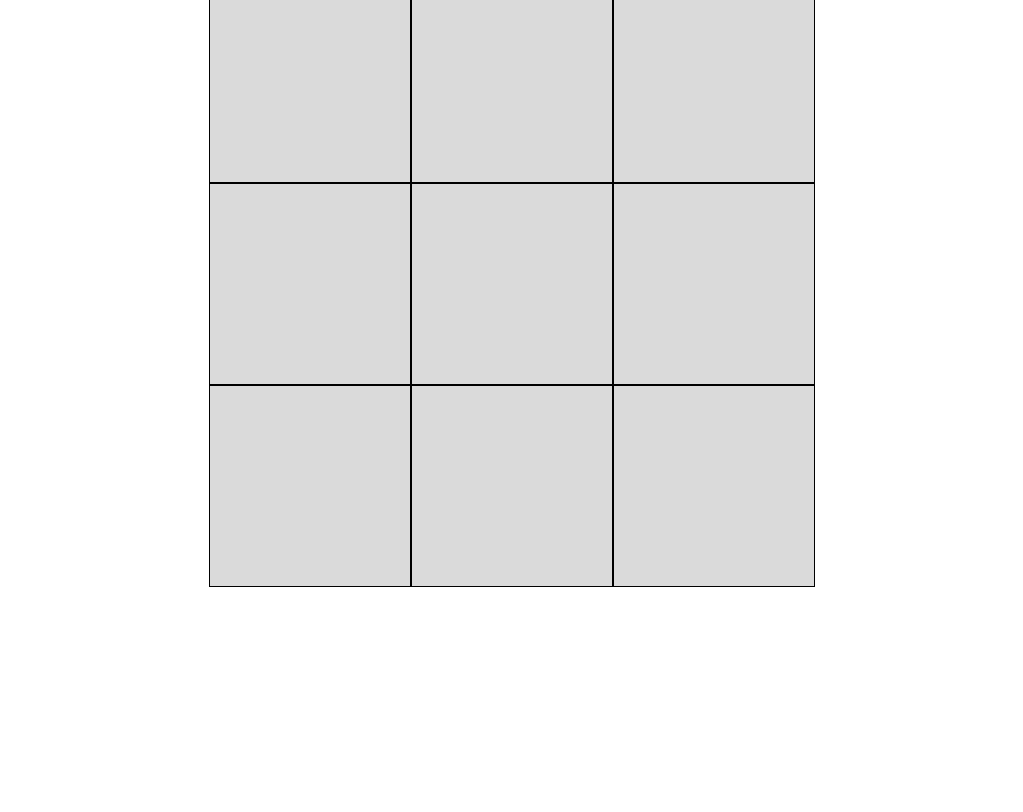
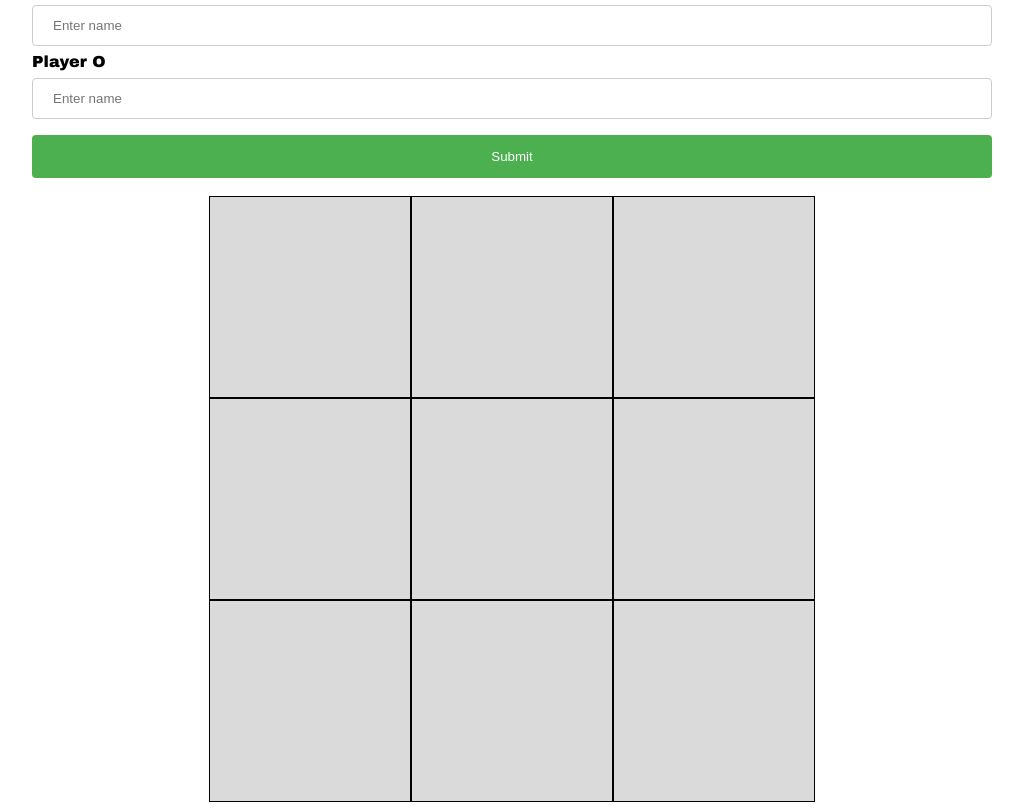
Before and after one commit to c-yip/tic-tac-toe, a plain HTML site: page index.html in a window 1280 px wide. Shown: the part 125-937 px from the top of the page, without its empty margins (128-1151 px from the left). Before the commit the page ends 800 px from the top, so only its background shows below. Drawn offline with Linux system fonts and the light colour scheme.

Commit message:
Add form for players to enter their names.

```diff
--- a/index.html
+++ b/index.html
@@ -14,6 +14,17 @@
 <body>
     <div class="container">
         <h1 class="title">Tic Tac Toe</h1>
+
+        <form action="" id="player-name-submission">
+            <label for="player-x-name">Player X</label>
+            <input type="text" name="player-x-name" id="player-x-name" placeholder="Enter name">
+
+            <label for="player-o-name">Player O</label>
+            <input type="text" name="player-o-name" id="player-o-name" placeholder="Enter name">
+
+            <input type="submit">
+        </form>
+
         <div class="game-board" id="game-board">
             <div class="board-cell" data-id="one"></div>
             <div class="board-cell" data-id="two"></div>
--- a/style.css
+++ b/style.css
@@ -85,3 +85,34 @@ table {
 .playerTwo {
     color: red;
 }
+
+/* form styling */
+#player-name-submission {
+    margin-left: 10rem;
+    margin-right: 10rem;
+}
+
+input[type=text], select {
+    width: 100%;
+    padding: 12px 20px;
+    margin: 8px 0;
+    display: inline-block;
+    border: 1px solid #ccc;
+    border-radius: 4px;
+    box-sizing: border-box;
+  }
+
+  input[type=submit] {
+    width: 100%;
+    background-color: #4CAF50;
+    color: white;
+    padding: 14px 20px;
+    margin: 8px 0;
+    border: none;
+    border-radius: 4px;
+    cursor: pointer;
+  }
+
+  input[type=submit]:hover {
+    background-color: #45a049;
+  }
```
